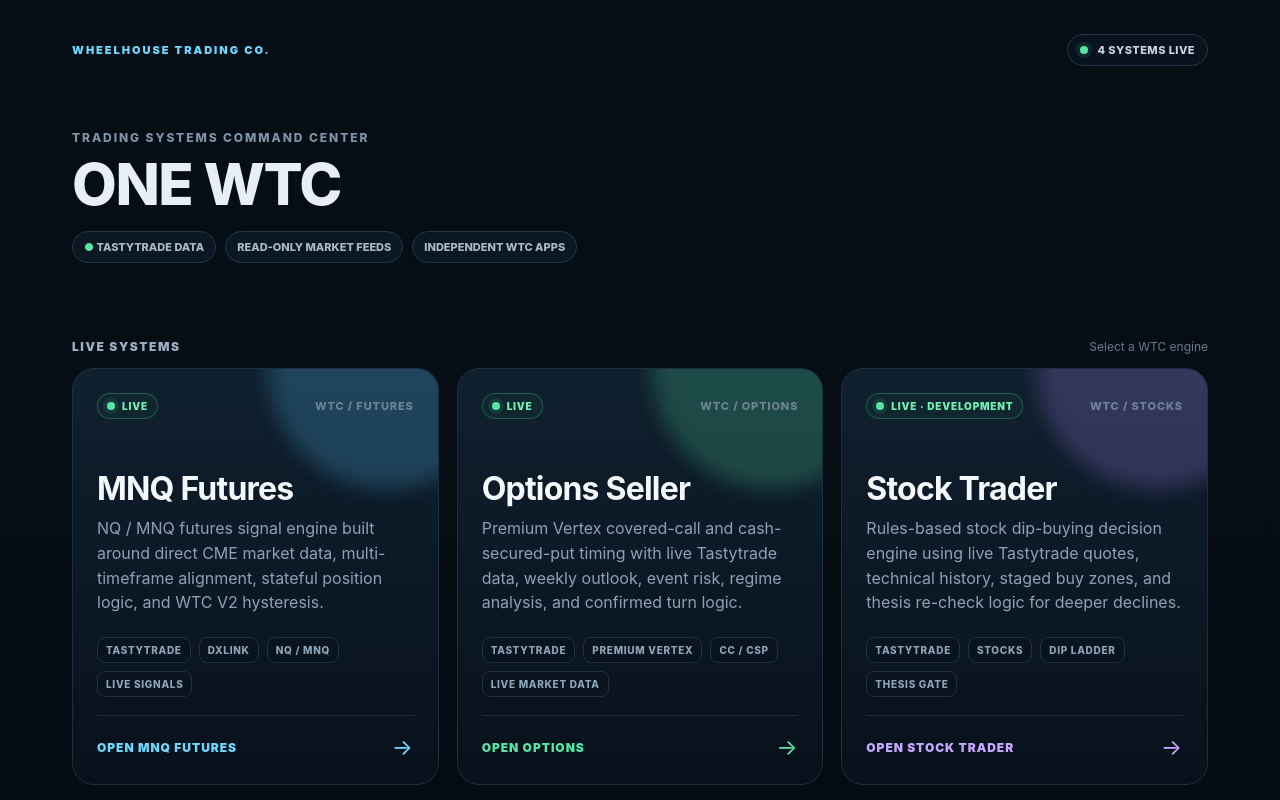
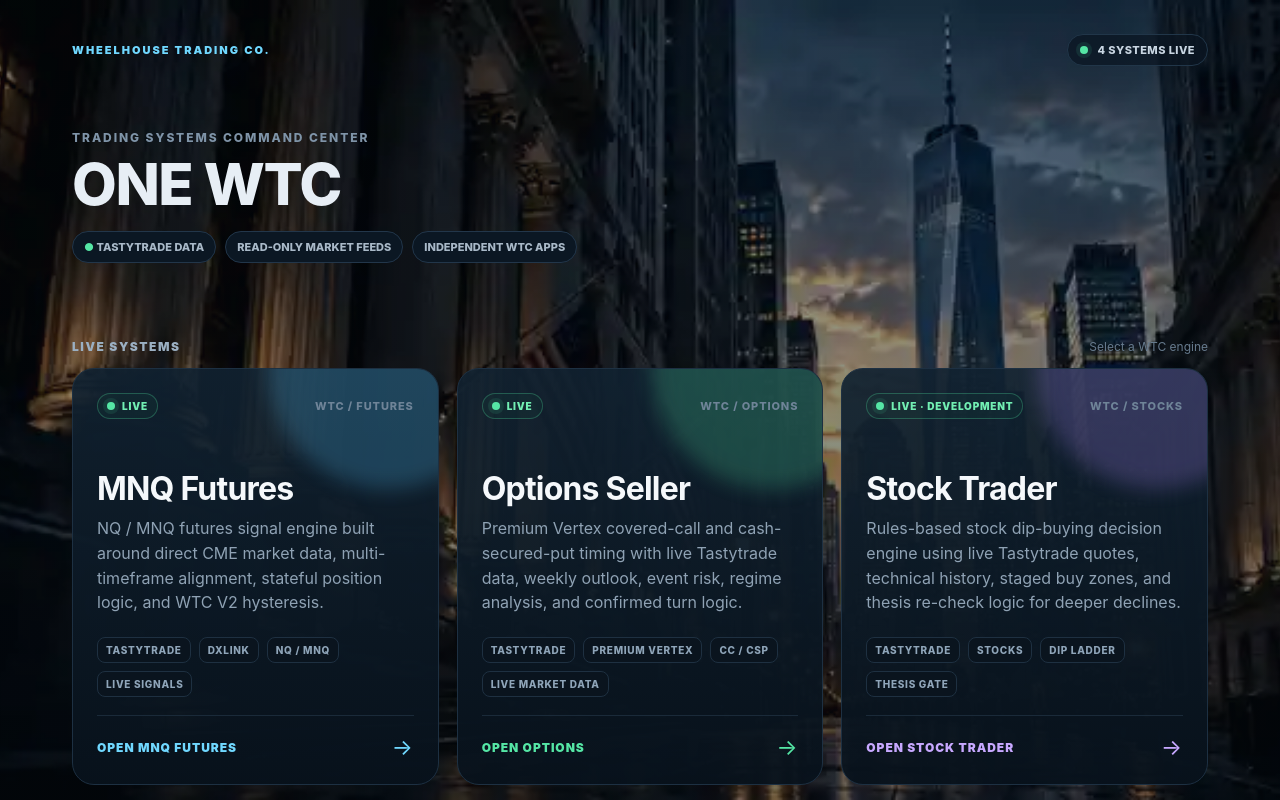
Before and after one commit to chrisjosephmejia-dotcom/wtc-futes, a website: page public/index.html in a window 1280 px wide. Shown: the top 800 px of the page. Drawn offline with Linux system fonts and the light colour scheme.

Commit message:
Deploy verified Wall Street background asset

```diff
--- a/public/index.html
+++ b/public/index.html
@@ -47,13 +47,13 @@
       height:100%;
       object-fit:cover;
       object-position:center center;
-      opacity:.62;
+      opacity:.78;
     }
     .pageBg::after{
       content:"";
       position:absolute;
       inset:0;
-      background:linear-gradient(180deg,rgba(3,9,15,.28),rgba(3,9,15,.54));
+      background:linear-gradient(180deg,rgba(3,9,15,.18),rgba(3,9,15,.42));
     }
     a{color:inherit;text-decoration:none}
     .wrap{position:relative;z-index:1;max-width:1180px;margin:0 auto;padding:34px 22px 54px}
@@ -124,7 +124,7 @@
   </style>
 </head>
 <body>
-  <div class="pageBg" aria-hidden="true"><img src="/wallstreet-v2.webp?v=3" alt=""></div>
+  <div class="pageBg" aria-hidden="true"><img src="/wallstreet-final.webp" alt=""></div>
   <main class="wrap">
     <div class="topbar">
       <div class="brand">Wheelhouse Trading Co.</div>
```
Also changed, not shown: public/wallstreet-final.webp (added).
